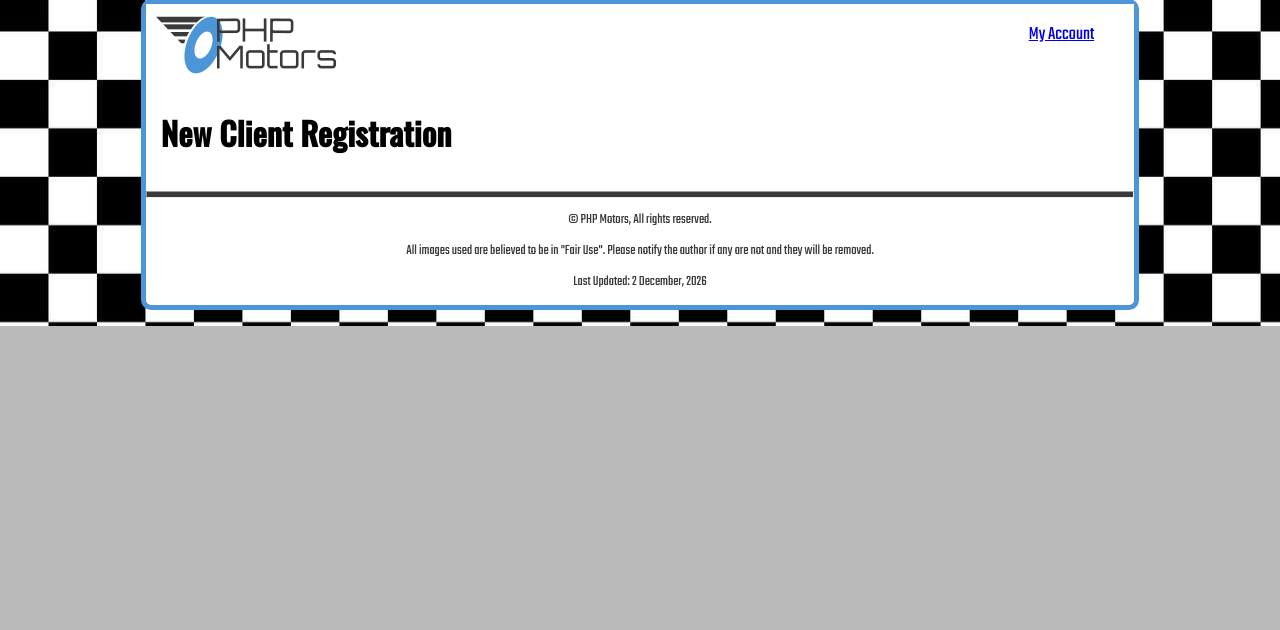
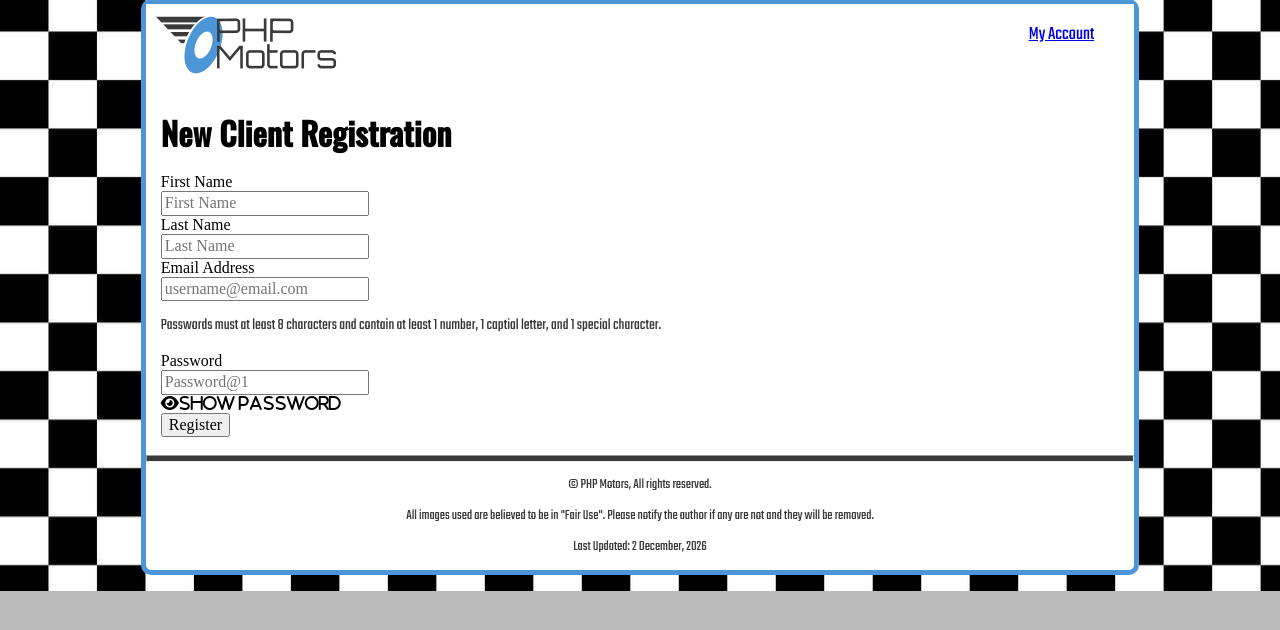
Before and after one commit to xphile1998/htdocs, a PHP site: page /view/registration.php in a window 1280 px wide. Shown: the part 17-647 px from the top of the page. Run offline with PHP 8.4, Linux system fonts and the light colour scheme; data that the repository does not hold is empty; some libraries are stand-ins or nearby versions.

Commit message:
creating forms for login and register pages.

```diff
--- a/phpmotors/css/main.css
+++ b/phpmotors/css/main.css
@@ -156,6 +156,10 @@ hr {
     background-color: var(--jet);
 }
 
+input, label {
+    display: block;
+}
+
 
 /*
 ||======================================================================||
--- a/phpmotors/index.php
+++ b/phpmotors/index.php
@@ -2,10 +2,10 @@
 // This is the main controller for the site
 
 // Get the database connection file
-require_once 'library/connections.php';
+require_once $_SERVER['DOCUMENT_ROOT'] . '/phpmotors/library/connections.php';
 
 // Get the PHP Motors Model for use as needed
-require_once 'model/main-model.php';
+require_once $_SERVER['DOCUMENT_ROOT'] . '/phpmotors/model/main-model.php';
 
 // Get the array of classifications
 $classifications = getClassifications();
--- a/phpmotors/view/registration.php
+++ b/phpmotors/view/registration.php
@@ -8,6 +8,7 @@
     <link rel = "stylesheet" media="screen" href = "/phpmotors/css/normalize.css">
     <link rel = "stylesheet" media="screen" href = "/phpmotors/css/main.css">
     <link rel = "stylesheet" media="screen" href = "/phpmotors/css/medium.css">
+    <link rel="stylesheet" href="https://cdnjs.cloudflare.com/ajax/libs/font-awesome/6.1.1/css/all.min.css">
 </head>
 
 <body>
@@ -20,6 +21,25 @@
 
     <main>
         <h1>New Client Registration</h1>
+
+        <div id="registration">
+            <label for="firstName">First Name</label>
+            <input type="text" placeholder="First Name" name="clientFirstname" required>
+            <label for="lastName">Last Name</label>
+            <input type="text" placeholder="Last Name" name="clientLastname" required>
+            <label for="email">Email Address</label>
+            <input type="email" placeholder="username@email.com" name="clientEmail" required>
+            <p>Passwords must at least 8 characters and contain at least 1 number, 1 captial letter, and 1 special character.</p>
+            <label for="password">Password</label>
+            <input type="password" placeholder="Password@1" name="clientPassword">
+
+            <i class="fa-solid fa-eye" id="eye">Show Password</i>
+
+            </br>
+
+            <button id="signUpBtn" type="submit">Register</button>
+
+        </div>
     </main>
 
     <!-- PHP call to the FOOTER snippet -->
```
Also changed, not shown: phpmotors/accounts/index.php (+11 -11 lines), phpmotors/view/login.php (+19 -1 lines), phpmotors/snippets/nav.php (line endings or trailing spaces).
